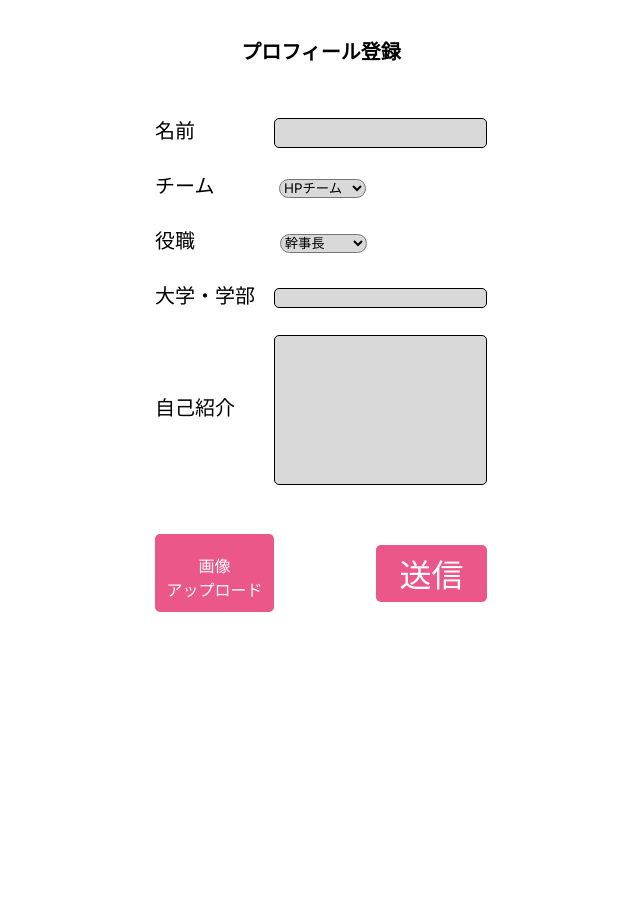
After one commit to winc1980/memberpage, a Flask app: page /postForm in a window 1280 px wide. The commit adds this page. Shown: the whole page, without its empty margins (319-959 px from the left). Run offline with Flask 3, Linux system fonts and the light colour scheme.

Commit message:
connect database to profile_form

```diff
--- a/flask/app/app.py
+++ b/flask/app/app.py
@@ -1,14 +1,38 @@
 #http://localhost:5005/htmlFile
 
-from flask import Flask, render_template
+from flask import Flask, render_template, request
+import mysql.connector
 
 app = Flask(__name__)
 
 @app.route('/')
 def index():
-    my_variable = "こんにちは、Flask!"
-    return render_template('index.html', greeting=my_variable)
+    return render_template('index.html',)
 
+# データベース接続
+conn = mysql.connector.connect(
+    host="memberpage-db-1",
+    user="root",
+    password="root",
+    database="flask"
+)
+
+@app.route('/submit', methods=['POST'])
+def submit():
+    if request.method == 'POST':
+        name = request.form['name']
+        team = request.form['team']
+        post = request.form['post']
+        university = request.form['university']
+        introduction = request.form['introduction']
+
+        # MySQLにデータを挿入するSQLクエリを実行
+        cursor = conn.cursor()
+        cursor.execute("INSERT INTO members_table (name, team, role, univ_faculty, self_intro) VALUES (%s, %s, %s, %s, %s)", (name, team, post, university, introduction))
+        conn.commit()
+        cursor.close()
+
+        return render_template('index.html',)
 
 @app.route("/htmlFile")
 def html_page():
@@ -19,6 +43,10 @@ def html_page():
     local_dict["intro"] = "HPチームリーダーです。"
     return render_template('profile_card.html',global_dict=local_dict)
 
+@app.route("/postForm")
+def post_form():
+    return render_template('profile_form.html')
+
 if __name__ == '__main__':
     app.debug = True
     app.run(host='0.0.0.0', port=5000)
--- /dev/null
+++ b/flask/app/static/css/profile_form.css
@@ -0,0 +1,109 @@
+*{
+    margin: 0;
+    padding: 0;
+    box-sizing: border-box;
+    font-family: Inter;
+}
+
+h1{
+    font-size: 20px;
+    text-align: center;
+    margin-top: 36px;
+}
+
+p{
+    font-size: 20px;
+    height: 24px;
+}
+
+.container{
+    max-width: 332px;
+    margin: 0 auto;
+}
+
+form{
+    margin-top: 50px;
+    height: 100vh;
+}
+
+input{
+    background-color: #D9D9D9;
+    border: 0.5px solid #000;
+    border-radius: 5px;
+}
+
+select{
+    border-radius: 10px;
+    background-color: #D9D9D9;
+}
+
+.name-area{
+    margin-left: 79px;
+    width: 213px;
+    height: 30px;
+}
+
+.team-select{
+    margin-left: 59px;
+}
+
+.post-select{
+    margin-left: 79px;
+}
+
+select{
+    width: 87px;
+    height: 19px;
+}
+
+.mini-title{
+    margin-top: 31px;
+}
+
+.university-area{
+    margin-left: 19px;
+    width: 213px;
+    height: 20px;
+}
+
+.profile-title{
+    height: 150px;
+    margin-top: 31px;
+}
+
+.profile-area{
+    margin-left: 39px;
+    width: 213px;
+    height: 150px;
+}
+
+.flex-wrapper{
+    display: flex;
+    justify-content: space-between;
+    align-items: center;
+    margin-top: 49px;
+}
+
+label input{
+    display: none;
+}
+
+label{
+    background-color: #EC578A;
+    width: 119px;
+    height: 78px;
+    border-radius: 5px;
+    color: #FFF;
+    text-align: center;
+    font-size: 16px;
+    padding-top: 19px;
+}
+
+.send{
+    width: 111px;
+    height: 57px;
+    background-color: #EC578A;
+    color: #FFF;
+    border: none;
+    font-size: 32px;
+}
--- a/flask/app/templates/index.html
+++ b/flask/app/templates/index.html
@@ -6,6 +6,6 @@
     <title>Document</title>
 </head>
 <body>
-    <h1>{{ greeting }}</h1>
+    <h1>Hello World</h1>
 </body>
 </html>
--- /dev/null
+++ b/flask/app/templates/profile_form.html
@@ -0,0 +1,47 @@
+<!DOCTYPE html>
+<html lang="en">
+<head>
+    <meta charset="UTF-8">
+    <meta name="viewport" content="width=device-width, initial-scale=1.0">
+    <title>profile-form</title>
+    <link rel="stylesheet" href="../static/css/profile_form.css">
+    <link rel="preconnect" href="https://fonts.googleapis.com">
+    <link rel="preconnect" href="https://fonts.gstatic.com" crossorigin>
+    <link href="https://fonts.googleapis.com/css2?family=Inter&display=swap" rel="stylesheet">
+</head>
+<body>
+    <div class="container">
+        <h1>プロフィール登録</h1>
+        <form method="post" action="/submit" enctype="multipart/form-data">
+            <p>名前<input class="name-area" type="text" name="name"></p>
+            <p class="mini-title">チーム
+                <select class="team-select" name="team">
+                    <option value="hp">HPチーム</option>
+                    <option value="competition">競技プログラミング</option>
+                    <option value="security">セキュリティ</option>
+                    <option value="web">WEB</option>
+                    <option value="deta-sience">データサイエンス</option>
+                    <option value="app">アプリ</option>
+                </select>
+            </p>
+            <p class="mini-title">役職
+                <select class="post-select" name="post">
+                    <option value="secretary-general">幹事長</option>
+                    <option value="deputy-secretary-general">副幹事長</option>
+                    <option value="team-leader">チームリーダー</option>
+                    <option value="accountant">会計</option>
+                    <option value="none">なし</option>
+                </select>
+            </p>
+            <p class="mini-title">大学・学部<input class="university-area" type="text" name="university"></p>
+            <p class="profile-title">自己紹介<input class="profile-area" type="text" name="introduction"></p>
+            <div class="flex-wrapper">
+                <label>
+                    <input class="image-upload" type="file">画像<br>アップロード
+                </label>
+                <input class="send" type="submit" value="送信">
+            </div>
+        </form>
+    </div>
+</body>
+</html>
```
